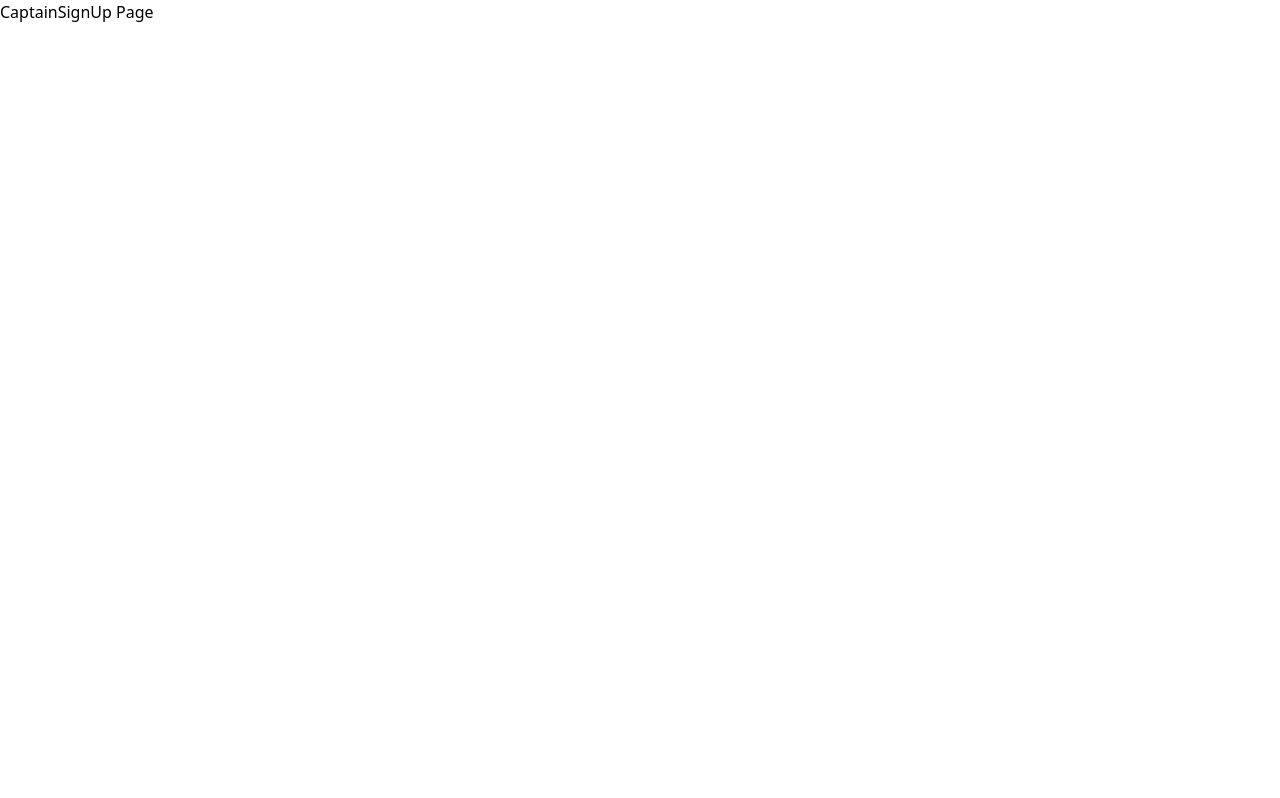
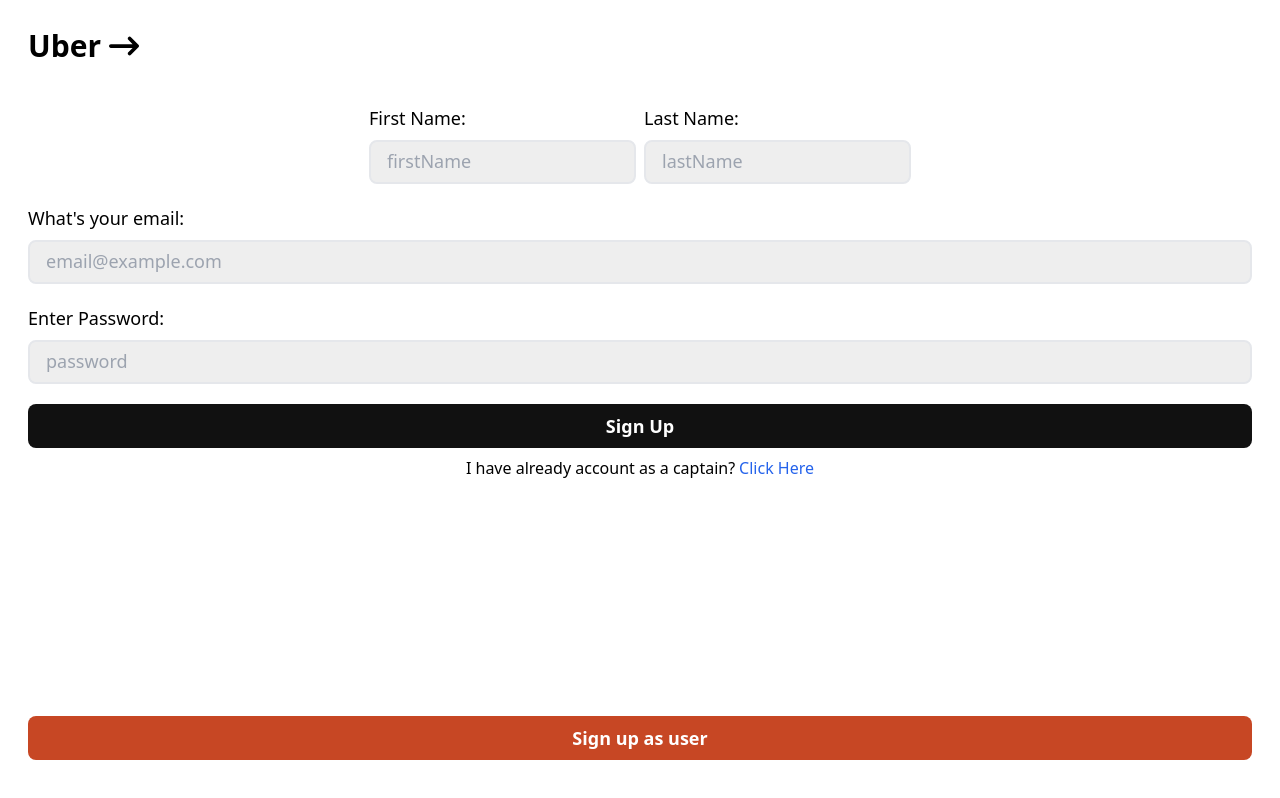
Before and after one commit to Meet4009/uber_clone, a React (Vite) app in the folder frontend/: page /captain-signup in a window 1280 px wide. Built offline with nearby package versions, Linux system fonts and the light colour scheme.

Commit message:
complete captain signup page

```diff
--- a/frontend/src/pages/CaptainLogin.jsx
+++ b/frontend/src/pages/CaptainLogin.jsx
@@ -3,19 +3,22 @@
 import { FaArrowRightLong } from "react-icons/fa6";
 
 export const CaptainLogin = () => {
-  const [formData, setFormData] = useState({ email: "", password: "" });
+  const [captainLoginData, setCaptainLoginData] = useState({
+    email: "",
+    password: "",
+  });
 
   const handleInputChange = (e) => {
     const { name, value } = e.target;
-    setFormData((prev) => ({ ...prev, [name]: value }));
+    setCaptainLoginData((prev) => ({ ...prev, [name]: value }));
   };
 
   const handleFormSubmit = (event) => {
     event.preventDefault();
 
-    console.log(formData);
+    console.log("CaptainLogin:", captainLoginData);
 
-    setFormData({ email: "", password: "" });
+    setCaptainLoginData({ email: "", password: "" });
   };
 
   return (
@@ -33,7 +36,7 @@
             name="email"
             placeholder="email@example.com"
             autoComplete="off"
-            value={formData.email}
+            value={captainLoginData.email}
             onChange={handleInputChange}
           />
           <h3 className="text-lg font-medium mb-2">Enter Password:</h3>
@@ -44,7 +47,7 @@
             name="password"
             placeholder="password"
             autoComplete="off"
-            value={formData.password}
+            value={captainLoginData.password}
             onChange={handleInputChange}
           />
           <button
--- a/frontend/src/pages/CaptainSignup.jsx
+++ b/frontend/src/pages/CaptainSignup.jsx
@@ -1,3 +1,117 @@
+import { useState } from "react";
+import { FaArrowRightLong } from "react-icons/fa6";
+import { NavLink } from "react-router-dom";
+
 export const CaptainSignUp = () => {
-  return <h1>CaptainSignUp Page</h1>;
+  const [captainSignupData, setCaptainSignupData] = useState({
+    firstName: "",
+    lastName: "",
+    email: "",
+    password: "",
+  });
+
+  const handleInputChange = (event) => {
+    const { name, value } = event.target;
+
+    setCaptainSignupData((prev) => ({ ...prev, [name]: value }));
+  };
+
+  const handleFormSubmit = (event) => {
+    event.preventDefault();
+
+    console.log("CaptainSignup:", captainSignupData);
+
+    setCaptainSignupData({
+      firstName: "",
+      lastName: "",
+      email: "",
+      password: "",
+    });
+  };
+
+  return (
+    <div className="p-7 h-screen flex flex-col justify-between">
+      <div>
+        <h1 className="text-3xl font-bold mb-10 flex items-center gap-2">
+          Uber <FaArrowRightLong />
+        </h1>
+        <form onSubmit={handleFormSubmit}>
+          <div className="flex justify-center items-center gap-2">
+            <div>
+              <h3 className="text-lg font-medium mb-2">First Name:</h3>
+              <input
+                className="bg-[#eeeeee] rounded-lg px-4 py-2 mb-5 border-2 w-full text-base placeholder:text-lg"
+                type="text"
+                required
+                name="firstName"
+                placeholder="firstName"
+                autoComplete="off"
+                value={captainSignupData.firstName}
+                onChange={handleInputChange}
+              />
+            </div>
+
+            <div>
+              <h3 className="text-lg font-medium mb-2">Last Name:</h3>
+              <input
+                className="bg-[#eeeeee] rounded-lg px-4 py-2 mb-5 border-2 w-full text-base placeholder:text-lg"
+                type="text"
+                required
+                name="lastName"
+                placeholder="lastName"
+                autoComplete="off"
+                value={captainSignupData.lastName}
+                onChange={handleInputChange}
+              />
+            </div>
+          </div>
+
+          <h3 className="text-lg font-medium mb-2">What&#39;s your email:</h3>
+          <input
+            className="bg-[#eeeeee] rounded-lg px-4 py-2 mb-5 border-2 w-full text-base placeholder:text-lg"
+            type="email"
+            required
+            name="email"
+            placeholder="email@example.com"
+            autoComplete="off"
+            value={captainSignupData.email}
+            onChange={handleInputChange}
+          />
+          <h3 className="text-lg font-medium mb-2">Enter Password:</h3>
+          <input
+            className="bg-[#eeeeee] rounded-lg px-4 py-2 mb-5 border-2 w-full text-base placeholder:text-lg"
+            type="password"
+            required
+            name="password"
+            placeholder="password"
+            autoComplete="off"
+            value={captainSignupData.password}
+            onChange={handleInputChange}
+          />
+          <button
+            type="submit"
+            className="bg-[#111] text-white font-semibold rounded-lg px-4 py-2 mb-2 w-full text-lg placeholder:text-xl"
+          >
+            Sign Up
+          </button>
+        </form>
+
+        <p className="text-center">
+          I have already account as a captain?
+          <NavLink to="/captain-login" className="text-blue-600 ml-1">
+            Click Here
+          </NavLink>
+        </p>
+      </div>
+
+      <div>
+        <NavLink
+          to="/signup"
+          className="bg-[#c74724] text-white font-semibold rounded-lg flex justify-center items-center px-4 py-2 mb-3 text-lg placeholder:text-xl"
+        >
+          Sign up as user
+        </NavLink>
+      </div>
+    </div>
+  );
 };
--- a/frontend/src/pages/UserLogin.jsx
+++ b/frontend/src/pages/UserLogin.jsx
@@ -2,19 +2,22 @@
 import { NavLink } from "react-router-dom";
 
 export const UserLogin = () => {
-  const [formData, setFormData] = useState({ email: "", password: "" });
+  const [UserLoginData, setUserLoginData] = useState({
+    email: "",
+    password: "",
+  });
 
   const handleInputChange = (e) => {
     const { name, value } = e.target;
-    setFormData((prev) => ({ ...prev, [name]: value }));
+    setUserLoginData((prev) => ({ ...prev, [name]: value }));
   };
 
   const handleFormSubmit = (event) => {
     event.preventDefault();
 
-    console.log(formData);
+    console.log("UserLogin:", UserLoginData);
 
-    setFormData({ email: "", password: "" });
+    setUserLoginData({ email: "", password: "" });
   };
 
   return (
@@ -30,7 +33,7 @@
             name="email"
             placeholder="email@example.com"
             autoComplete="off"
-            value={formData.email}
+            value={UserLoginData.email}
             onChange={handleInputChange}
           />
           <h3 className="text-lg font-medium mb-2">Enter Password:</h3>
@@ -41,7 +44,7 @@
             name="password"
             placeholder="password"
             autoComplete="off"
-            value={formData.password}
+            value={UserLoginData.password}
             onChange={handleInputChange}
           />
           <button
--- a/frontend/src/pages/UserSignup.jsx
+++ b/frontend/src/pages/UserSignup.jsx
@@ -2,7 +2,7 @@
 import { NavLink } from "react-router-dom";
 
 export const UserSignUp = () => {
-  const [formData, setFormData] = useState({
+  const [userSignupData, setUserSignupData] = useState({
     firstName: "",
     lastName: "",
     email: "",
@@ -12,15 +12,15 @@
   const handleInputChange = (event) => {
     const { name, value } = event.target;
 
-    setFormData((prev) => ({ ...prev, [name]: value }));
+    setUserSignupData((prev) => ({ ...prev, [name]: value }));
   };
 
   const handleFormSubmit = (event) => {
     event.preventDefault();
 
-    console.log(formData);
+    console.log("UserSignup:", userSignupData);
 
-    setFormData({
+    setUserSignupData({
       firstName: "",
       lastName: "",
       email: "",
@@ -43,7 +43,7 @@
                 name="firstName"
                 placeholder="firstName"
                 autoComplete="off"
-                value={formData.firstName}
+                value={userSignupData.firstName}
                 onChange={handleInputChange}
               />
             </div>
@@ -57,7 +57,7 @@
                 name="lastName"
                 placeholder="lastName"
                 autoComplete="off"
-                value={formData.lastName}
+                value={userSignupData.lastName}
                 onChange={handleInputChange}
               />
             </div>
@@ -71,7 +71,7 @@
             name="email"
             placeholder="email@example.com"
             autoComplete="off"
-            value={formData.email}
+            value={userSignupData.email}
             onChange={handleInputChange}
           />
           <h3 className="text-lg font-medium mb-2">Enter Password:</h3>
@@ -82,7 +82,7 @@
             name="password"
             placeholder="password"
             autoComplete="off"
-            value={formData.password}
+            value={userSignupData.password}
             onChange={handleInputChange}
           />
           <button
@@ -103,10 +103,10 @@
 
       <div>
         <NavLink
-          to="/captain-login"
+          to="/captain-signup"
           className="bg-[#b47821] text-white font-semibold rounded-lg flex justify-center items-center px-4 py-2 mb-3 text-lg placeholder:text-xl"
         >
-          Sign in as Captain
+          Sign up as Captain
         </NavLink>
       </div>
     </div>
```
